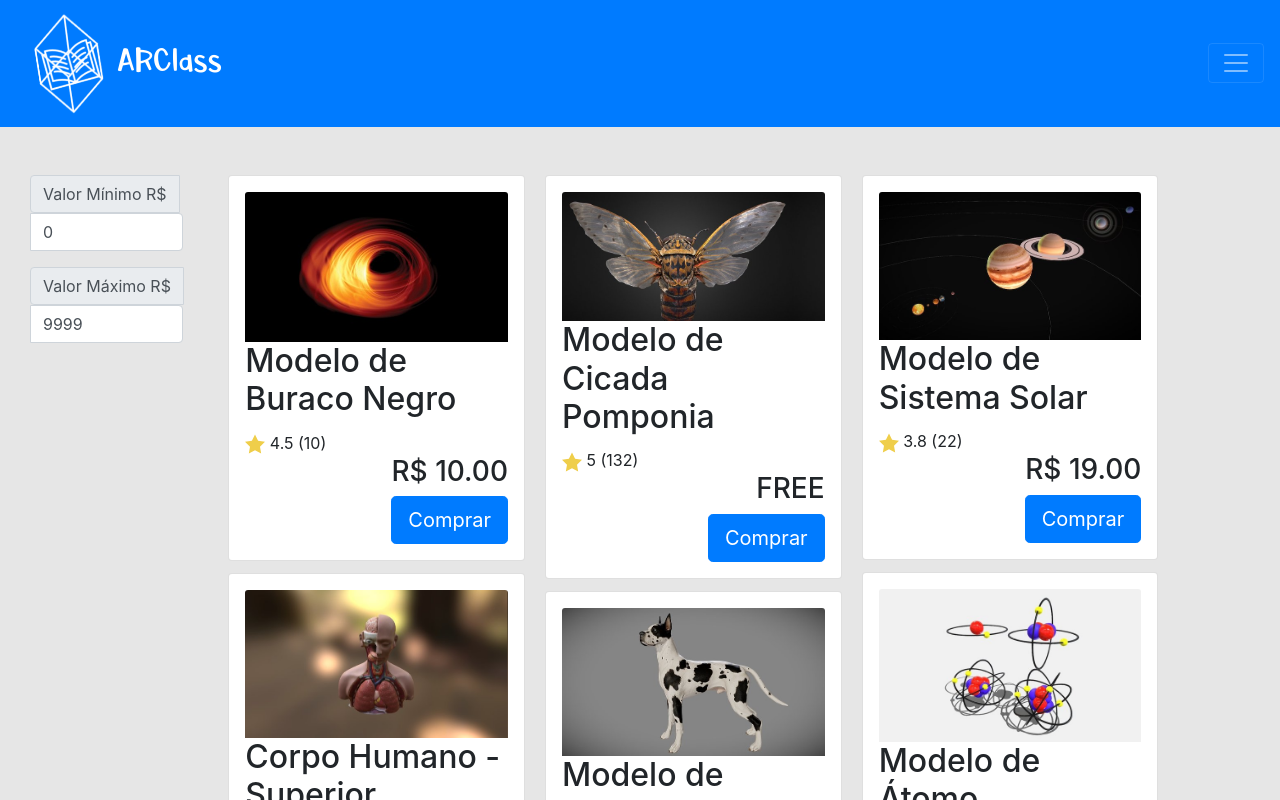
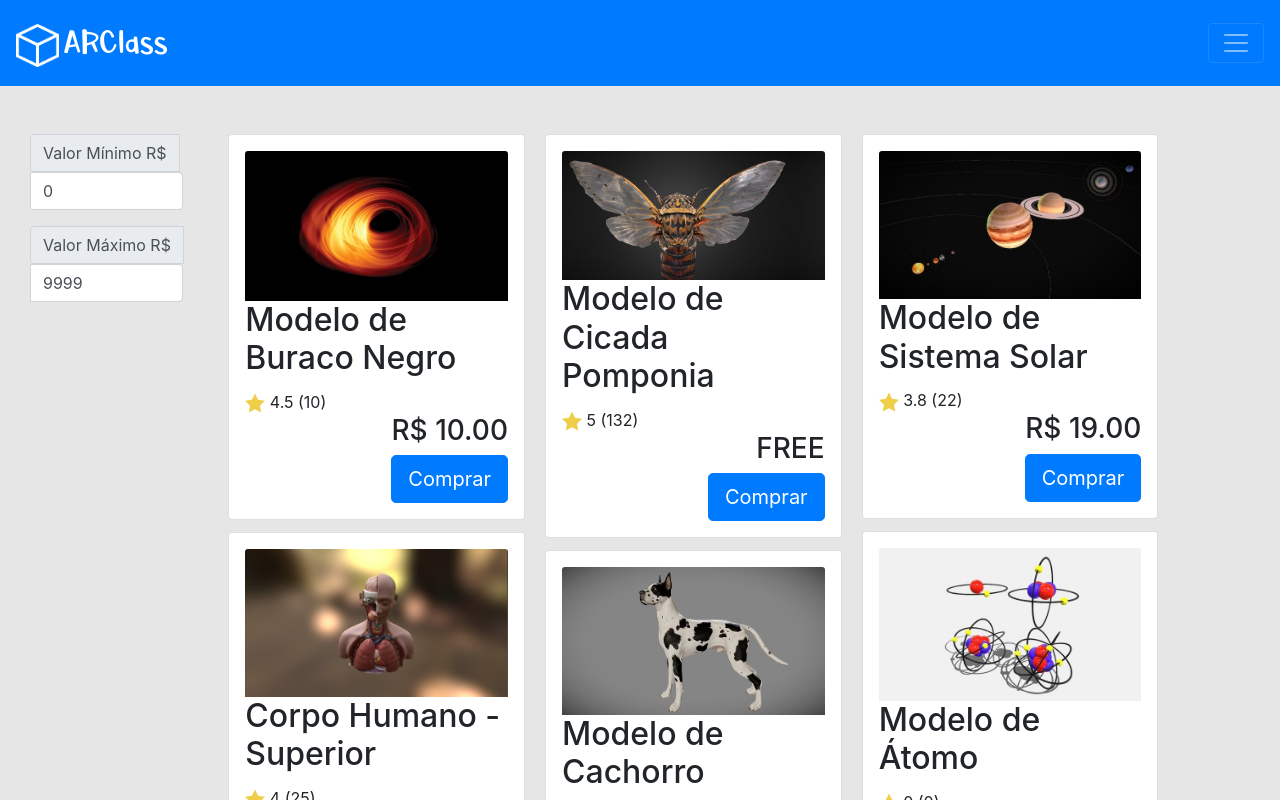
Before and after one commit to TulioAbreu/arclass-website, a React (Create React App) app: page /shop in a window 1280 px wide. Shown: the top 800 px of the page. Built offline with nearby package versions, Linux system fonts and the light colour scheme.

Commit message:
New logo

```diff
--- a/src/components/headerBar.js
+++ b/src/components/headerBar.js
@@ -30,13 +30,13 @@ export default function Header(page) {
             </div>
 
 
-            <div class="navbar-brand logoFont"> <img className="logoImg" src={logo} width="20%"/>ARClass</div>
+            <div class="navbar-brand logoFont"> <img className="logoImg mr-1" src={logo} width="20%"/>ARClass</div>
             <button class="navbar-toggler" type="button" data-toggle="collapse" data-target="#textoNavbar" aria-controls="textoNavbar" aria-expanded="false" aria-label="Alterna navegação">
                 <span class="navbar-toggler-icon"></span>
             </button>
             <div class="collapse navbar-collapse" id="textoNavbar">
                 <ul class="navbar-nav mr-auto">
-                <li class={"nav-item  mr-5 " + (page == "inicio"? "active font-weight-bold":"")}>
+                <li class={"nav-item  mr-5" + (page == "inicio"? "active font-weight-bold":"")}>
                     <a class="nav-link" href="/">Início <span class="sr-only">(Página atual)</span></a>
                 </li>
                 <li class={"nav-item  mr-5  " + (page == "loja"? "active font-weight-bold":"")}>
```
Also changed, not shown: src/assets/logoBlack.png, src/assets/logoWhite.png.
